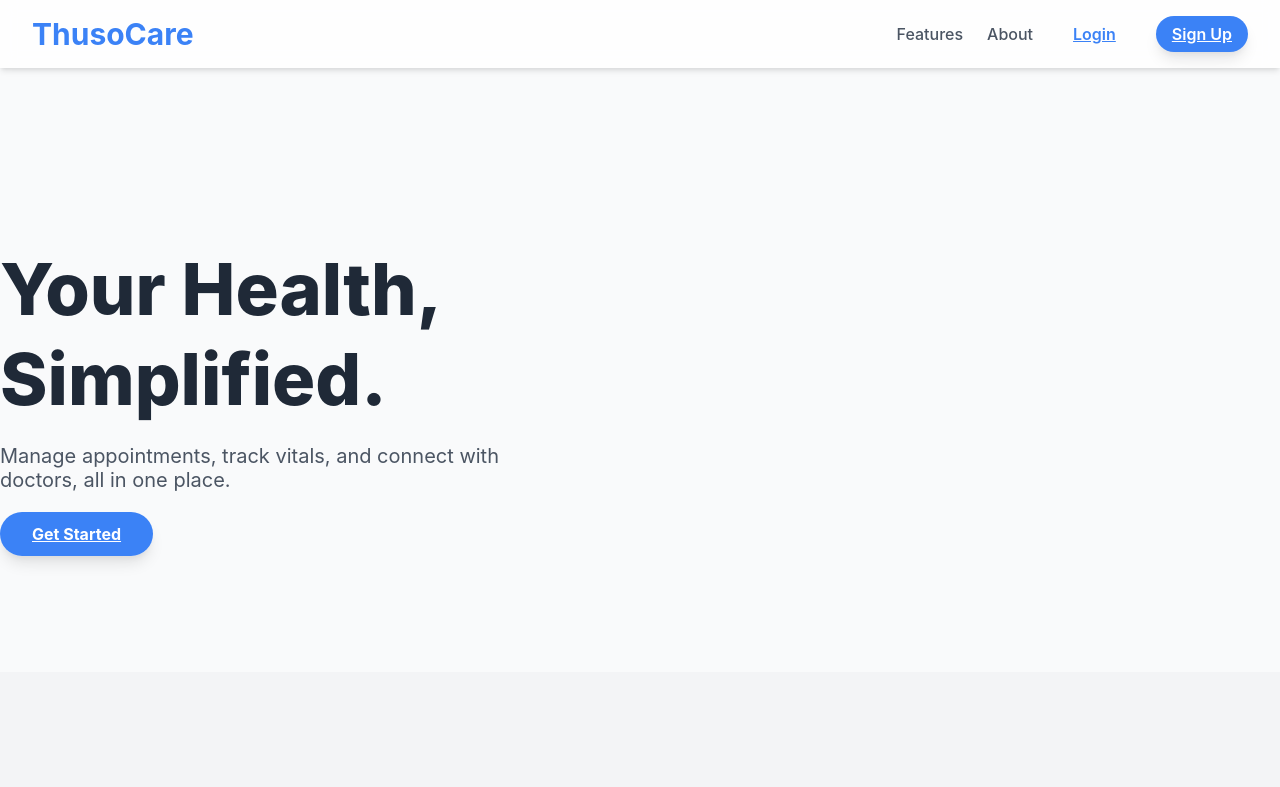
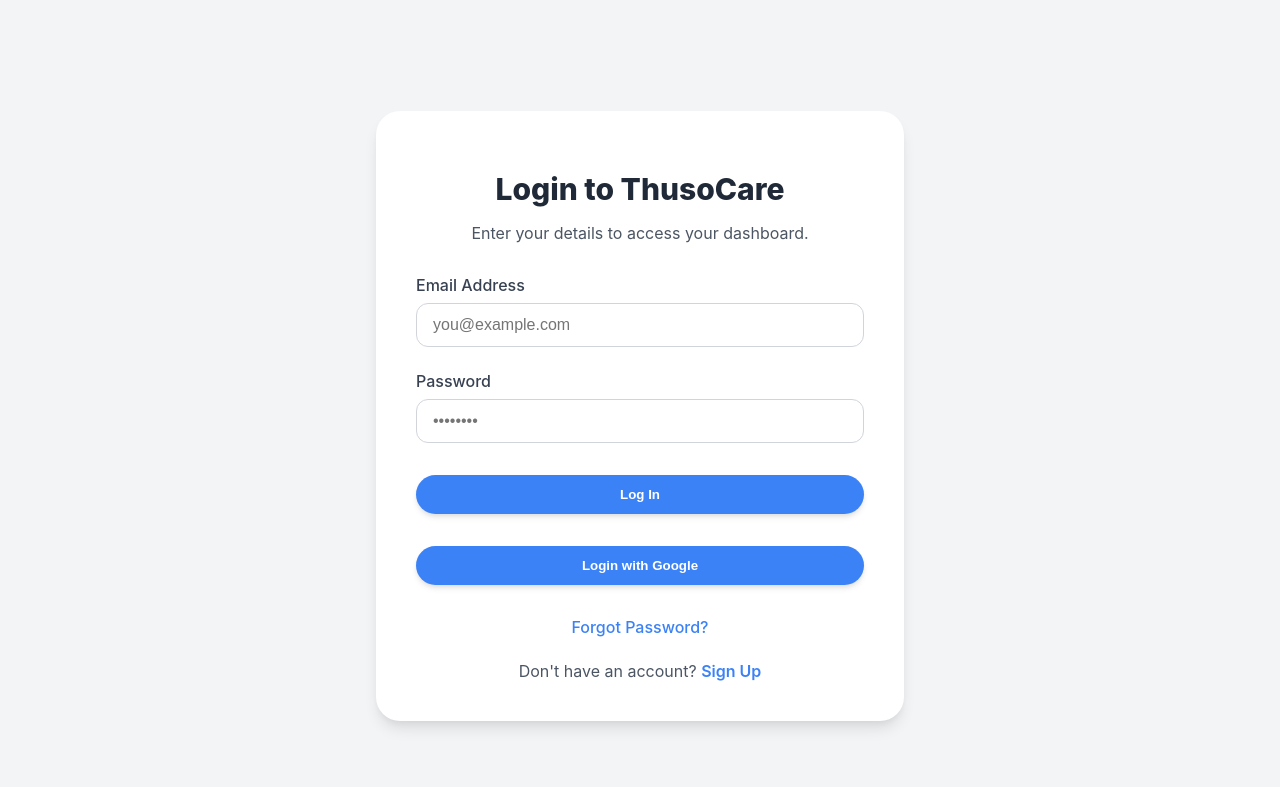
Before and after one commit to Git-Merchants/ThusoCare, a React (Create React App) app in the folder thusocare/: page /login in a window 1280 px wide. Shown: the top 787 px of the page. Built offline with nearby package versions, Linux system fonts and the light colour scheme.

Commit message:
Added landing page

```diff
--- a/thusocare/package.json
+++ b/thusocare/package.json
@@ -9,6 +9,7 @@
     "@testing-library/user-event": "^13.5.0",
     "react": "^19.1.1",
     "react-dom": "^19.1.1",
+    "react-router-dom": "^7.8.2",
     "react-scripts": "5.0.1",
     "web-vitals": "^2.1.4"
   },
--- a/thusocare/src/App.js
+++ b/thusocare/src/App.js
@@ -1,8 +1,50 @@
 import React from 'react';
-import LandingPage from '../src/Pages/Landing.jsx'; // Correctly import the component from the Canvas
+import { BrowserRouter as Router, Route, Routes, Navigate } from 'react-router-dom';
+import LandingPage from './Pages/Landing.jsx'; // Corrected path
+import LoginPage from './Pages/Login.jsx'; // Corrected path
+import './App.css'; // Import your global CSS
 
-const App = () => {
-  return <LandingPage />;
-};
+// Placeholder components to prevent errors
+const AuthLayout = ({ children }) =>
+    <div className="auth-layout">{children}</div>;
+const SignUp = () =>
+    <div>Sign Up Page</div>;
+const ProfileForm = () =>
+    <div>Profile Form Page</div>;
+
+function App() {
+  return (
+    <Router>
+      <Routes>
+        <Route path="/" element={<Navigate to="/landing" replace />} />
+        <Route path="/landing" element={<LandingPage />} />
+        <Route
+          path="/login"
+          element={
+            <AuthLayout>
+              <LoginPage />
+            </AuthLayout>
+          }
+        />
+        <Route
+          path="/signup"
+          element={
+            <AuthLayout>
+              <SignUp />
+            </AuthLayout>
+          }
+        />
+        <Route
+          path="/profile-form"
+          element={
+            <AuthLayout>
+              <ProfileForm />
+            </AuthLayout>
+          }
+        />
+      </Routes>
+    </Router>
+  );
+}
 
 export default App;
--- a/thusocare/src/Pages/Landing.jsx
+++ b/thusocare/src/Pages/Landing.jsx
@@ -6,6 +6,10 @@ const LandingPage = () => {
     const scrollToSection = (id) => {
         document.getElementById(id).scrollIntoView({ behavior: 'smooth' });
     };
+
+    const handleNavigation = (path) => {
+    window.location.href = path;
+  };
 
     return (
         <div className="landing-container">
@@ -18,8 +22,8 @@ const LandingPage = () => {
                         <a onClick={() => scrollToSection('features')} className="nav-link hidden-sm">Features</a>
                         <a onClick={() => scrollToSection('about')} className="nav-link hidden-sm">About</a>
                         {/* Login and Sign Up buttons */}
-                        <a href="#" className="login-btn">Login</a>
-                        <a href="#" className="signup-btn">Sign Up</a>
+                        <button href="/login" className="signup-btn" onClick={() => handleNavigation('login')}>Login</button>
+                        <button href="/signup" className="signup-btn" onClick={() => handleNavigation('signup')}>Sign Up</button>
                     </div>
                 </div>
             </nav>
@@ -31,13 +35,12 @@ const LandingPage = () => {
                     <p className="hero-subtitle">
                         Manage appointments, track vitals, and connect with doctors, all in one place.
                     </p>
-                    <a href="#" className="get-started-btn">
+                    <button className="get-started-btn" onClick={() => handleNavigation('signup')}>
                         Get Started
-                    </a>
+                    </button>
                 </div>
                 <div className="hero-image">
-                    {/* A placeholder for an image or illustration */}
-
+                    <img src="./images/doctor.jpg" alt="Healthcare Illustration" />
                 </div>
             </header>
 
--- /dev/null
+++ b/thusocare/src/Pages/Login.jsx
@@ -0,0 +1,51 @@
+import React from 'react';
+import '../Styling/LoginPage.css';
+
+const LoginPage = () => {
+    return (
+        <div className="login-container">
+            <div className="login-card">
+                <h1 className="login-title">Login to ThusoCare</h1>
+                <p className="login-subtitle">
+                    Enter your details to access your dashboard.
+                </p>
+                <form className="login-form">
+                    <div className="form-group">
+                        <label htmlFor="email">Email Address</label>
+                        <input
+                            type="email"
+                            id="email"
+                            name="email"
+                            placeholder="you@example.com"
+                            className="input-field"
+                            required
+                        />
+                    </div>
+                    <div className="form-group">
+                        <label htmlFor="password">Password</label>
+                        <input
+                            type="password"
+                            id="password"
+                            name="password"
+                            placeholder="••••••••"
+                            className="input-field"
+                            required
+                        />
+                    </div>
+                    <button type="submit" className="login-btn">
+                        Log In
+                    </button>
+                    <button type="button" className="login-btn">Login with Google</button>
+                    <a href="#" className="forgot-password">
+                        Forgot Password?
+                    </a>
+                </form>
+                <div className="signup-link">
+                    Don't have an account? <a href="#">Sign Up</a>
+                </div>
+            </div>
+        </div>
+    );
+};
+
+export default LoginPage;
--- a/thusocare/src/Styling/LandingPage.css
+++ b/thusocare/src/Styling/LandingPage.css
@@ -95,6 +95,7 @@ body {
 .hero-content {
     text-align: center;
     margin-bottom: 2.5rem;
+    padding-left: 50px;
 }
 
 .hero-title {
--- /dev/null
+++ b/thusocare/src/Styling/LoginPage.css
@@ -0,0 +1,132 @@
+/* Login Page Styles - Based on existing design system */
+.login-container {
+    min-height: 100vh;
+    background-color: #f3f4f6;
+    display: flex;
+    align-items: center;
+    justify-content: center;
+    padding: 1rem;
+    font-family: 'Inter', sans-serif;
+}
+
+.login-card {
+    background-color: white;
+    border-radius: 1.5rem;
+    box-shadow: 0 10px 15px -3px rgba(0, 0, 0, 0.1), 0 4px 6px -2px rgba(0, 0, 0, 0.05);
+    padding: 2.5rem;
+    width: 100%;
+    max-width: 28rem;
+    transition: transform 0.3s ease;
+}
+
+.login-card:hover {
+    transform: translateY(-5px);
+}
+
+.login-title {
+    font-size: 1.875rem;
+    font-weight: 800;
+    color: #1f2937;
+    text-align: center;
+    margin-bottom: 0.5rem;
+}
+
+.login-subtitle {
+    color: #4b5563;
+    text-align: center;
+    margin-bottom: 2rem;
+}
+
+.login-form {
+    display: flex;
+    flex-direction: column;
+    gap: 1.5rem;
+}
+
+.form-group {
+    display: flex;
+    flex-direction: column;
+    gap: 0.5rem;
+}
+
+.form-group label {
+    font-weight: 500;
+    color: #374151;
+}
+
+.input-field {
+    padding: 0.75rem 1rem;
+    border: 1px solid #d1d5db;
+    border-radius: 0.75rem;
+    font-size: 1rem;
+    transition: all 0.2s ease;
+}
+
+.input-field:focus {
+    outline: none;
+    border-color: #3b82f6;
+    box-shadow: 0 0 0 3px rgba(59, 130, 246, 0.2);
+}
+
+.login-btn {
+    background-color: #3b82f6;
+    color: white;
+    font-weight: 600;
+    padding: 0.75rem 1.5rem;
+    border: none;
+    border-radius: 9999px;
+    cursor: pointer;
+    transition: background-color 0.3s, transform 0.2s;
+    box-shadow: 0 4px 6px -1px rgba(0, 0, 0, 0.1), 0 2px 4px -1px rgba(0, 0, 0, 0.06);
+    margin-top: 0.5rem;
+}
+
+.login-btn:hover {
+    background-color: #2563eb;
+    transform: scale(1.02);
+}
+
+.login-btn:active {
+    transform: scale(0.98);
+}
+
+.forgot-password {
+    color: #3b82f6;
+    text-align: center;
+    text-decoration: none;
+    font-weight: 500;
+    transition: color 0.2s;
+    margin-top: 0.5rem;
+}
+
+.forgot-password:hover {
+    color: #2563eb;
+}
+
+.signup-link {
+    text-align: center;
+    margin-top: 1.5rem;
+    color: #4b5563;
+}
+
+.signup-link a {
+    color: #3b82f6;
+    font-weight: 600;
+    text-decoration: none;
+    transition: color 0.2s;
+}
+
+.signup-link a:hover {
+    color: #2563eb;
+}
+
+/* Responsive Design */
+@media (max-width: 640px) {
+    .login-card {
+        padding: 1.5rem;
+    }
+
+    .login-title {
+        font-size: 1.5rem;
+    }
+}
```
Also changed, not shown: thusocare/src/images/doctor.jpg (added), 1 other file (tests, documents, lock files or other folders).
